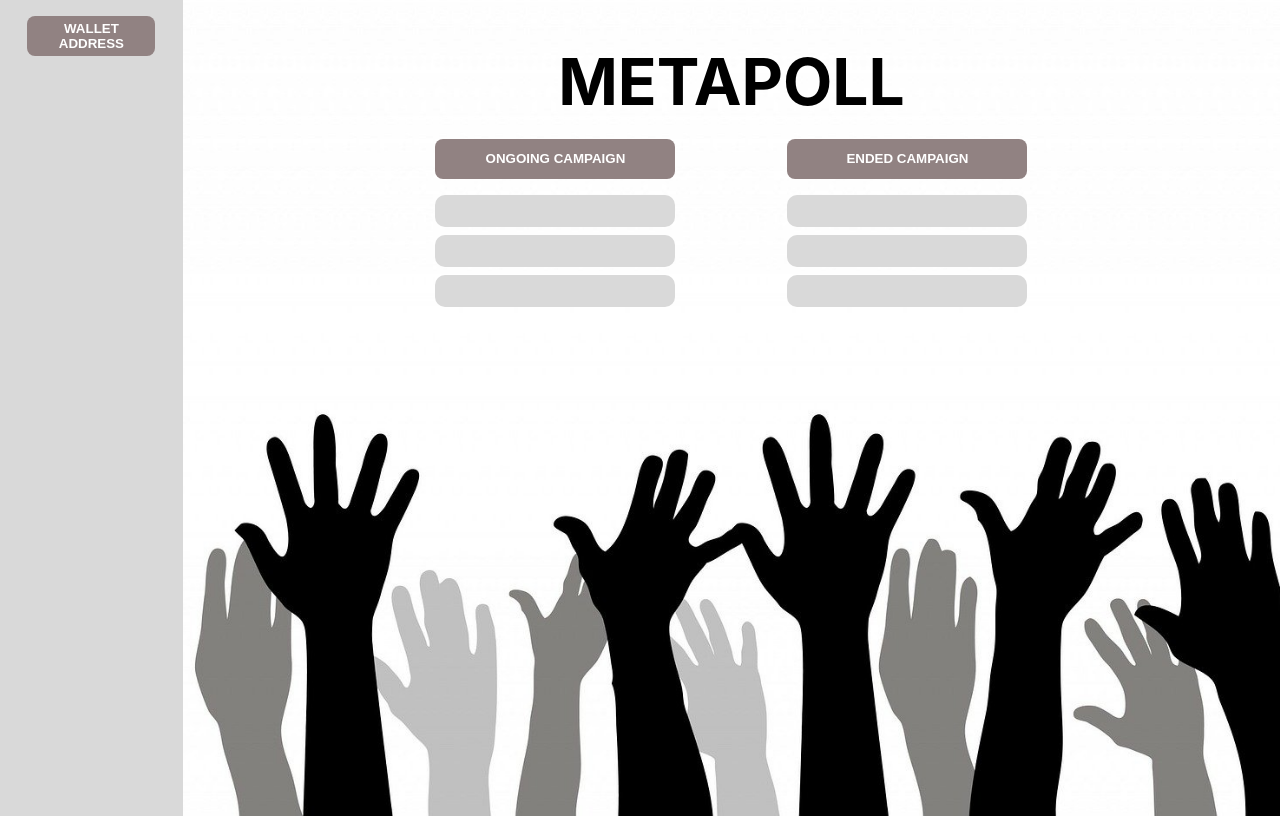
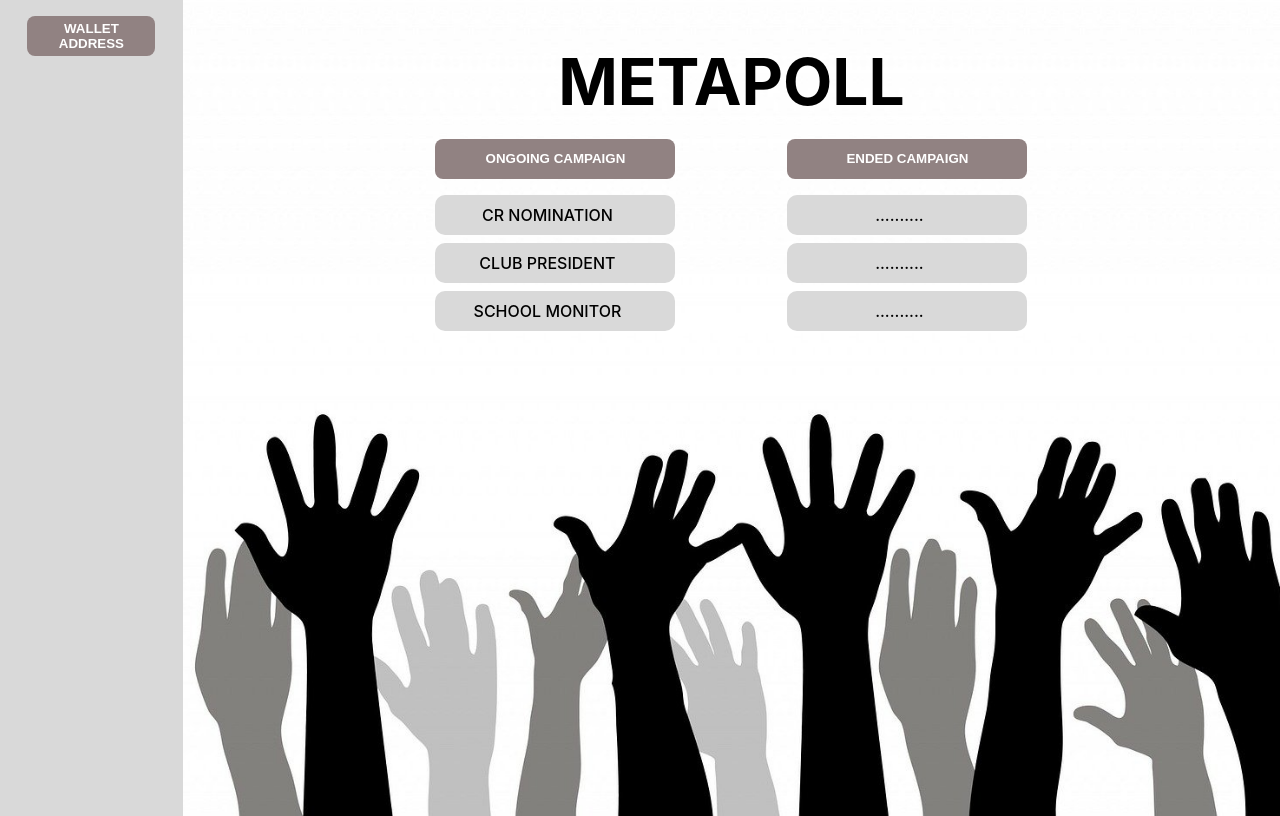
Before and after one commit to abdulragib/Meta-Poll, a React (Create React App) app: page /Meta-Poll/user in a window 1280 px wide. Built offline with nearby package versions, Linux system fonts and the light colour scheme; the HTML template or start-up script is replaced by a standard one.

Commit message:
Voter Panel

```diff
--- a/src/Components/VoterPanel/VoterPanel.css
+++ b/src/Components/VoterPanel/VoterPanel.css
@@ -35,9 +35,13 @@
 
 .right-vp-data-container-item{
     display:flex;
+    flex-direction: column;
+    align-items: center;
+    justify-content: center;
+    font-weight: 500;
     background-color: var(--sideBar);
     width:14rem;
-    height:2rem;
+    height:2.5rem;
     padding-right:1rem;
     border-radius:10px;
     margin-top:0.5rem;
--- a/src/Components/VoterPanel/VoterPanel.jsx
+++ b/src/Components/VoterPanel/VoterPanel.jsx
@@ -28,15 +28,15 @@ const VoterPanel = () => {
         </div>
         <div className="right-vp-data-container">
           <div className="right-vp-data-container-one">
-            <div className="right-vp-data-container-item"></div>
-            <div className="right-vp-data-container-item"></div>
-            <div className="right-vp-data-container-item"></div>
+            <div className="right-vp-data-container-item">CR NOMINATION</div>
+            <div className="right-vp-data-container-item">CLUB PRESIDENT</div>
+            <div className="right-vp-data-container-item">SCHOOL MONITOR</div>
           </div>
 
           <div className="right-vp-data-container-two">
-            <div className="right-vp-data-container-item"></div>
-            <div className="right-vp-data-container-item"></div>
-            <div className="right-vp-data-container-item"></div>
+            <div className="right-vp-data-container-item">..........</div>
+            <div className="right-vp-data-container-item">..........</div>
+            <div className="right-vp-data-container-item">..........</div>
           </div>
         </div>
       </div>
```
